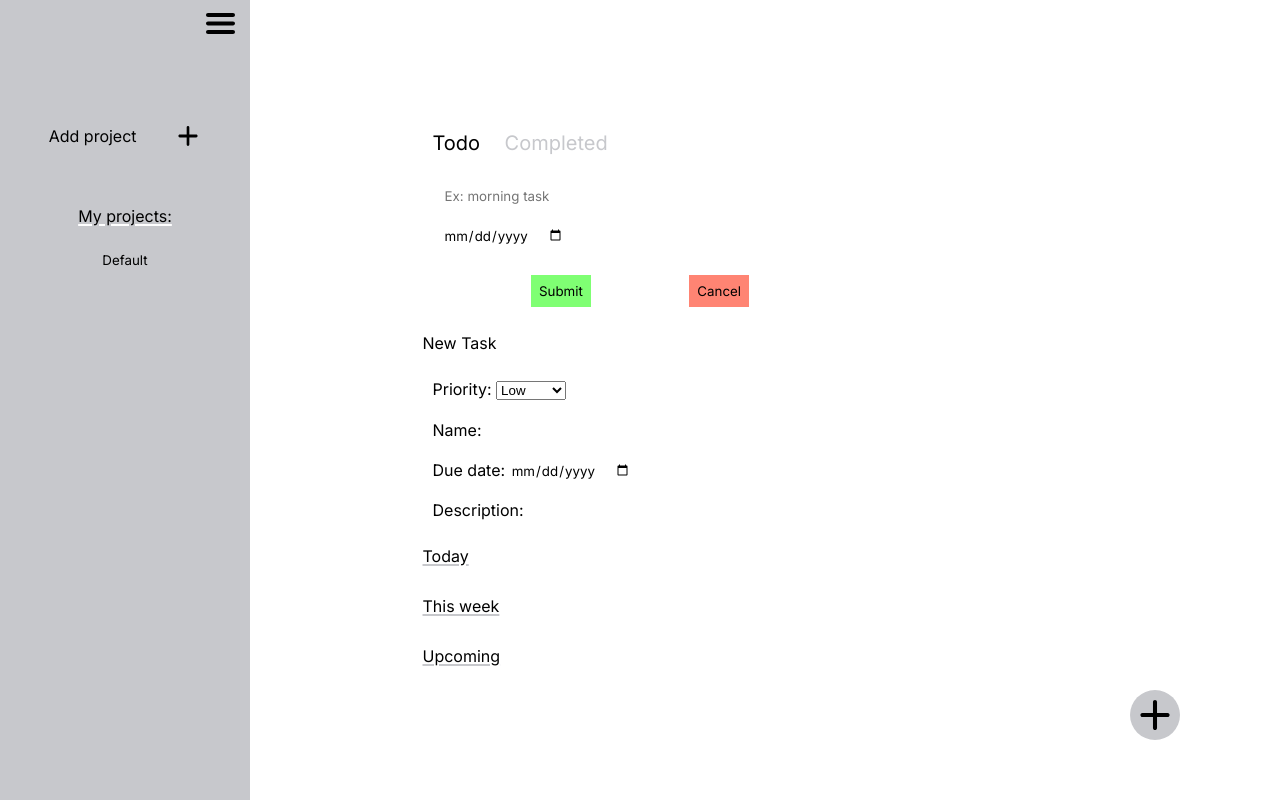
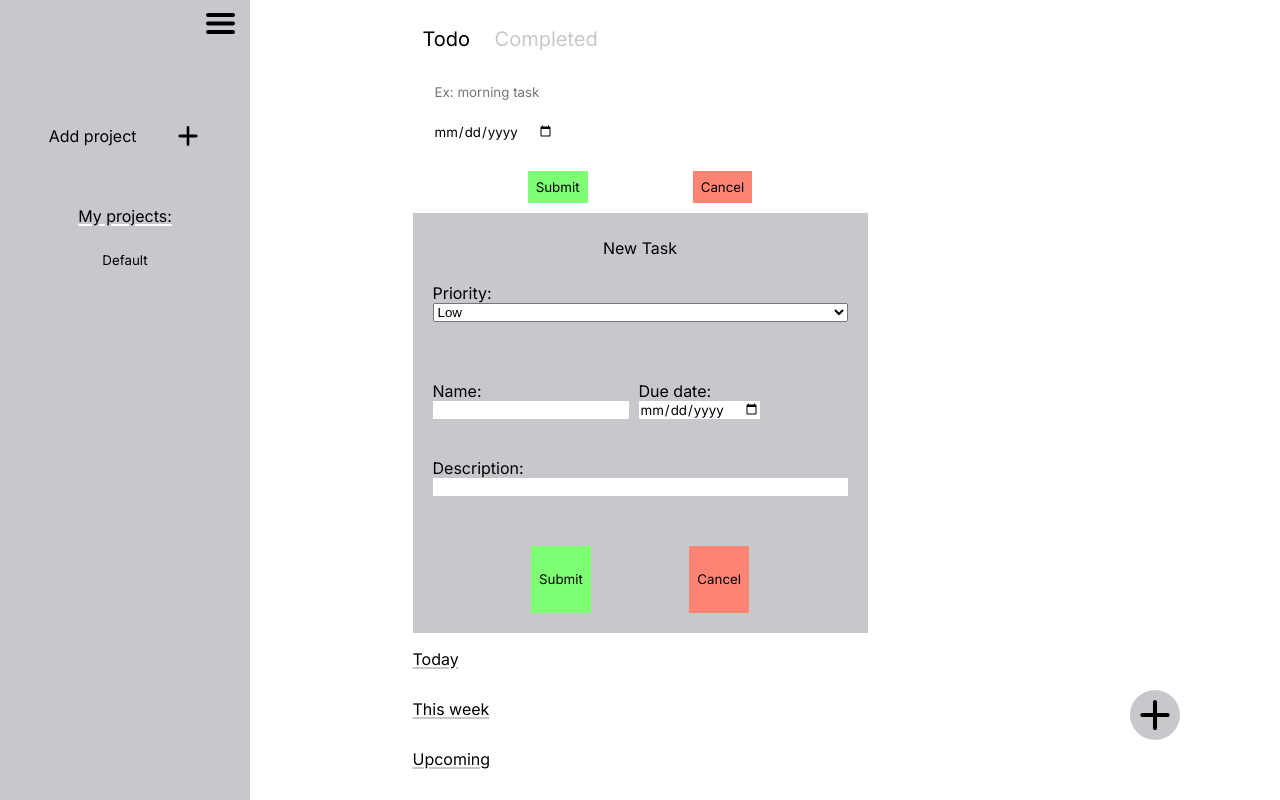
Before and after one commit to Haveadream1/to-do-list, a website built with webpack: page dist/index.html in a window 1280 px wide. Built offline with nearby package versions, Linux system fonts and the light colour scheme.

Commit message:
refactor: html todo form template

```diff
--- a/dist/index.html
+++ b/dist/index.html
@@ -46,10 +46,11 @@
 
       <section class="form-section"></section>
 
-      <section>
+      <section class="form-section1">
         <p>New Task</p>
 
-        <fieldset>
+        <form id="todo-form1">
+          <fieldset>
             <label for="todo-priority">Priority:</label>
             <select name="todo-priority" id="todo-priority">
               <option value="low">Low</option>
@@ -59,21 +60,31 @@
           </fieldset>
 
           <fieldset>
-            <label for="todo-name">Name:</label>
-            <input type="text" id="todo-name">
-          </fieldset>
+            <fieldset>
+              <label for="todo-name">Name:</label>
+              <input type="text" id="todo-name">
+              <small></small>
+            </fieldset>
 
-          <fieldset>
-            <label for="todo-data">Due date:</label>
-            <input type="date" id="todo-data">
+            <fieldset>
+              <label for="todo-date">Due date:</label>
+              <input type="date" id="todo-date">
+              <small></small>
+            </fieldset>
           </fieldset>
 
           <fieldset>
             <label for="todo-description">Description:</label>
             <input type="text" id="todo-description">
+            <small></small>
           </fieldset>
 
-        </fieldset>
+          <!-- Change the class name of the button, submit for all -->
+          <section class="form-button">
+            <button class="submit-project-button" type="submit">Submit</button>
+            <button class="cancel-project-button" type="button">Cancel</button>
+          </section>
+        </form>
       </section>
 
       <section class="time-section">
```
